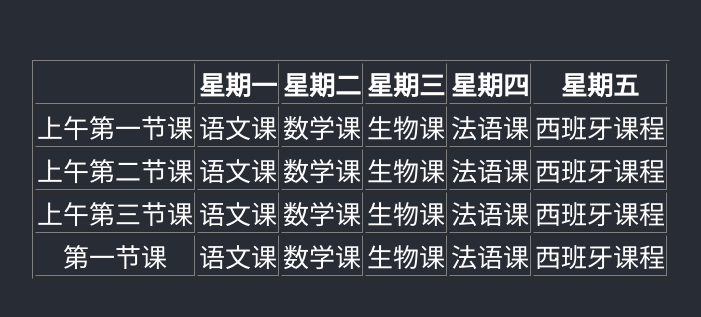
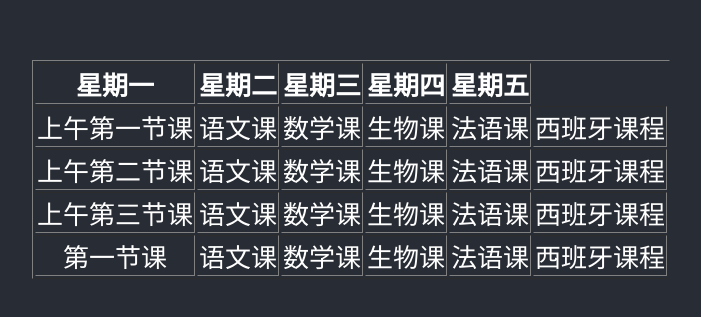
Before and after one commit to carsonGoGoGo/dytable, a React (Create React App) app: page / in a window 1280 px wide. Shown: the part 231-548 px from the top of the page, without its empty margins (289-990 px from the left). Built offline with nearby package versions, Linux system fonts and the light colour scheme.

Commit message:
table 解构更语义化修复th不能直接是thead的子元素

```diff
--- a/src/App.js
+++ b/src/App.js
@@ -14,12 +14,13 @@ const DynamicTable = () => {
     return (<div>
             <table border="1">
                 <thead>
-                <th></th>
-                <th>星期一</th>
-                <th>星期二</th>
-                <th>星期三</th>
-                <th>星期四</th>
-                <th>星期五</th>
+                <tr>
+                    <th>星期一</th>
+                    <th>星期二</th>
+                    <th>星期三</th>
+                    <th>星期四</th>
+                    <th>星期五</th>
+                </tr>
                 </thead>
                 <tbody>
                 <tr>
```
